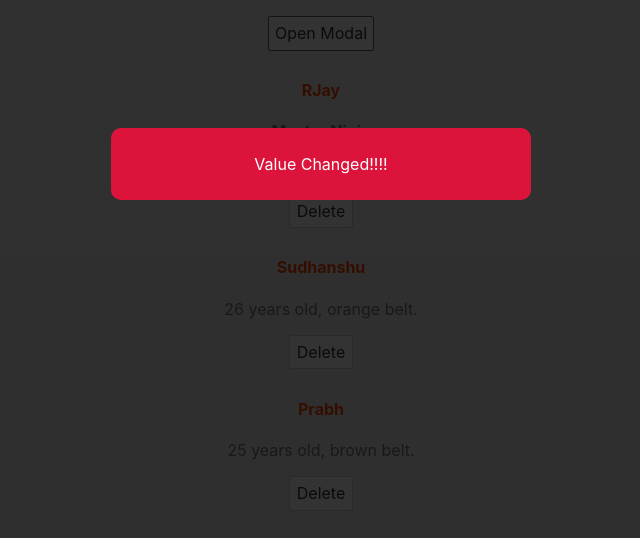
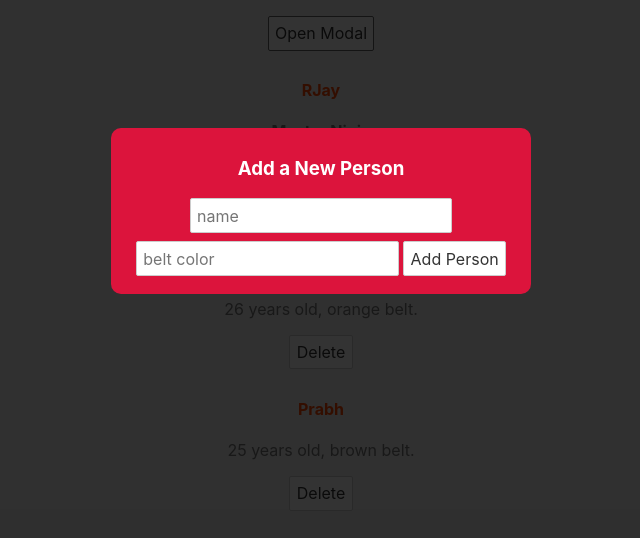
Before and after one commit to rajansharma3097/svelte-learning, a Svelte app: page / in a window 1280 px wide. Both pictures are taken after a click on the button "Open Modal". Shown: the top 538 px of the page, without its empty margins (319-959 px from the left). Built offline with nearby package versions, Linux system fonts and the light colour scheme.

Commit message:
implemented slots

```diff
--- a/src/App.svelte
+++ b/src/App.svelte
@@ -25,9 +25,20 @@
 
 </script>
 
-<Modal message={message} {showModal} on:click={toggleModal}/>
+<Modal {showModal} on:click={toggleModal}>
+	<h3>Add a New Person</h3>
+	<form>
+		<input type="text" placeholder="name">
+		<input type="text" placeholder="belt color">
+		<button type="submit">Add Person</button>
+	</form>
+	<!-- <div slot="title">
+		<h3>Add a New Person</h3>
+	</div> -->
+</Modal>
 <main>
-	<button on:click|once={toggleModal}>Open Modal</button>
+	<!-- <button on:click|once={toggleModal}>Open Modal</button> -->
+	<button on:click={toggleModal}>Open Modal</button>
 	{#each people as person (person.id)}
 		<div>
 			<h4>{person.name}</h4>
--- a/src/Modal.svelte
+++ b/src/Modal.svelte
@@ -3,7 +3,6 @@
   // preventDefault - prevent the default action (run e.preventDefault())
   // self - only fires the event if the clicked event is the target
 
-  export let message;
   export let showModal = false;
   let isPromo = true;
 </script>
@@ -11,7 +10,8 @@
 {#if showModal}
   <div class="backdrop" class:promo={isPromo} on:click|self>
     <div class="modal">
-      <p>{message}</p>
+      <!-- <slot name="title"></slot> -->
+      <slot></slot>
     </div>
   </div>
 {/if}
```
